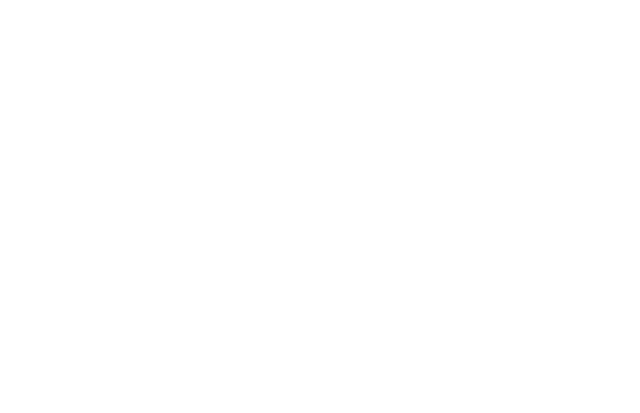
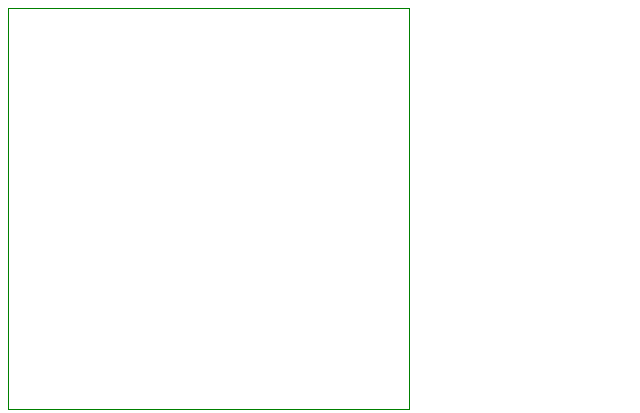
Before and after one commit to rk59/rk59.github.io, a plain HTML site: page Lab_1/Part6/p6_ex12.html in a window 1280 px wide. Shown: the whole page, without its empty margins (0-640 px from the left). Drawn offline with nearby package versions, Linux system fonts and the light colour scheme.

Commit message:
Update p6_ex12.html

```diff
--- a/Lab_1/Part6/p6_ex12.html
+++ b/Lab_1/Part6/p6_ex12.html
@@ -4,13 +4,40 @@
   <script src = 'https://d3js.org/d3.v7.min.js'></script>
 </head>
 <body>
+<script>
+	 //Create SVG element
+	var svg = d3.select("body")
+  	.append("svg")
+    .attr("width", 400)
+    .attr("height", 400)
+    .style("border",'1px solid green');
 
-<div></div>
-<div></div>
-<div></div>
-<script>
 	// read csv file
   let shapeFile = 'https://rk59.github.io/Lab_1/Part6/shape_data.csv';
+  d3.csv(shapeFile, function(data){
+  	if(data.shape == 'rectangle'){
+    	console.log(data.shape);
+      svg.append("rect")
+      	.attr("x", data.x_pose)
+        .attr("y", data.y_pose)
+        .attr("width", data.weidth)
+        .attr("height", data.height)
+        .attr("fill", data.color);
+    }
+    /*
+    if(data.shape == 'circle'){
+    	console.log(data.shape);
+  	}
+    if(data.shape == 'ellipse'){
+    	console.log(data.shape);
+    }
+  	if(data.shape == 'line'){
+    	console.log(data.shape);
+    }
+    */
+
+  });
+
 
 
 
```
